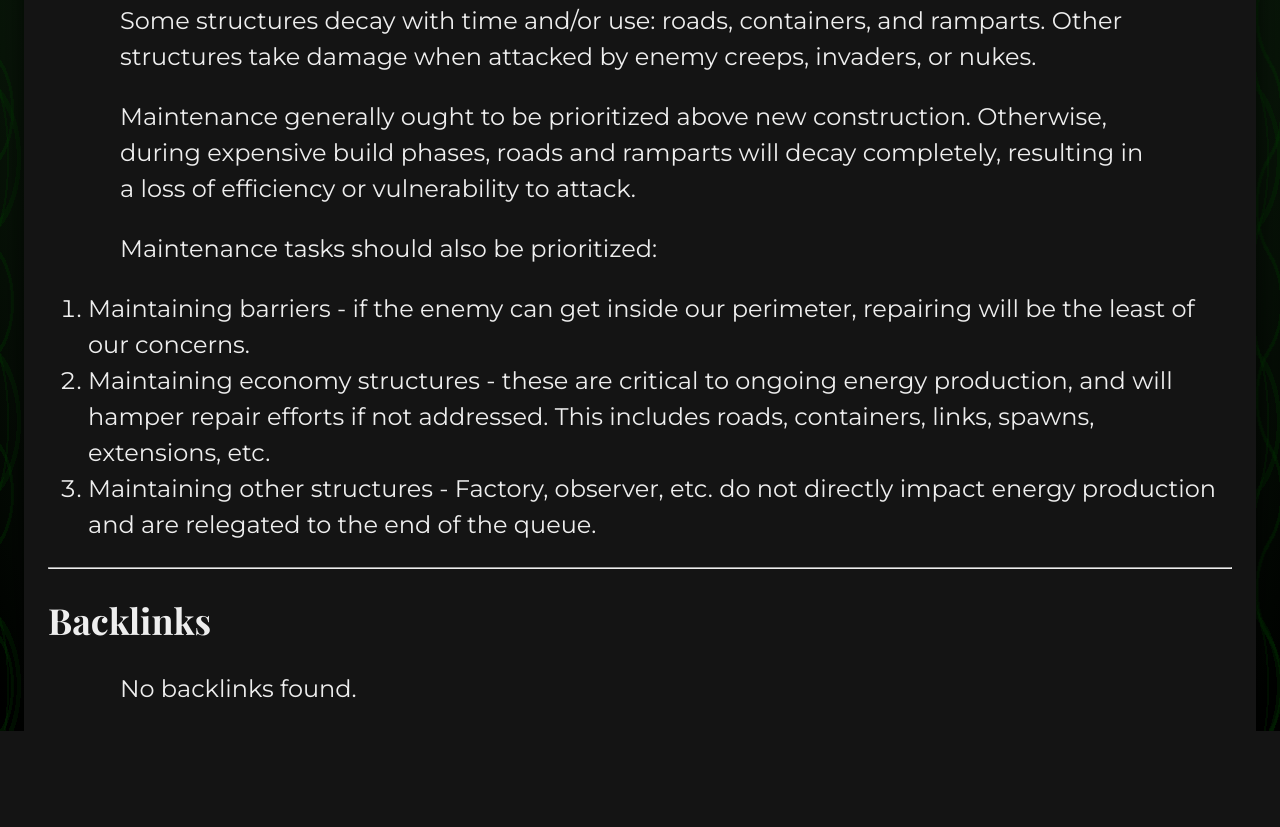
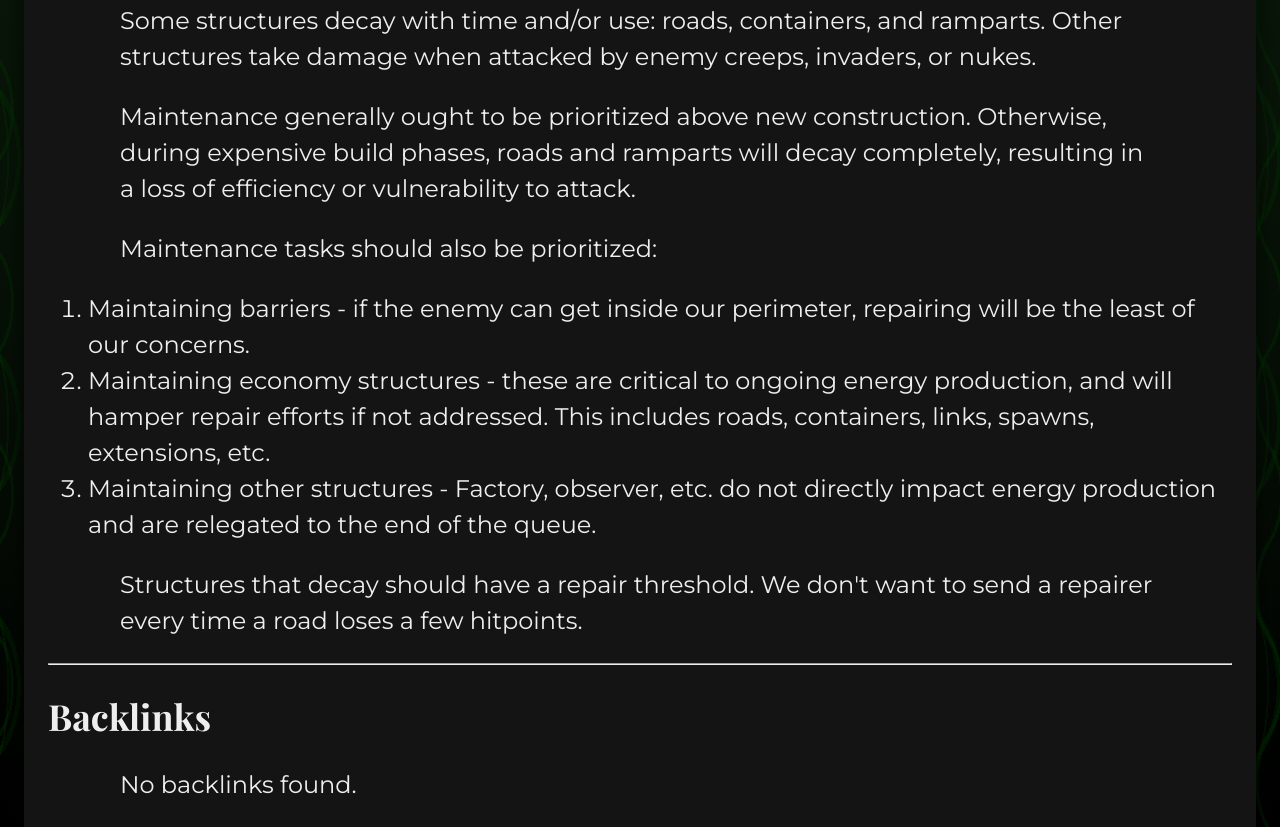
Before and after one commit to glitchassassin/digital-garden, an Eleventy site: page content/Screeps infrastructure.md in a window 1280 px wide. Shown: the part 1426-2253 px from the top of the page. Before the commit the page ends 2157 px from the top, so only its background shows below. Built offline with nearby package versions, Linux system fonts and the light colour scheme; Eleventy itself is replaced by a stand-in of ours; files that its build step writes are made by us from their sources; a web font is replaced by a local one; what @sindresorhus/slugify, markdown-it-attrs would draw is missing.

Commit message:
vault backup: 2022-09-30 09:41:09

```diff
--- a/content/Screeps infrastructure.md
+++ b/content/Screeps infrastructure.md
@@ -26,3 +26,5 @@ Maintenance tasks should also be prioritized:
 1. Maintaining barriers - if the enemy can get inside our perimeter, repairing will be the least of our concerns.
 2. Maintaining economy structures - these are critical to ongoing energy production, and will hamper repair efforts if not addressed. This includes roads, containers, links, spawns, extensions, etc.
 3. Maintaining other structures - Factory, observer, etc. do not directly impact energy production and are relegated to the end of the queue.
+
+Structures that decay should have a repair threshold. We don't want to send a repairer every time a road loses a few hitpoints.
```
